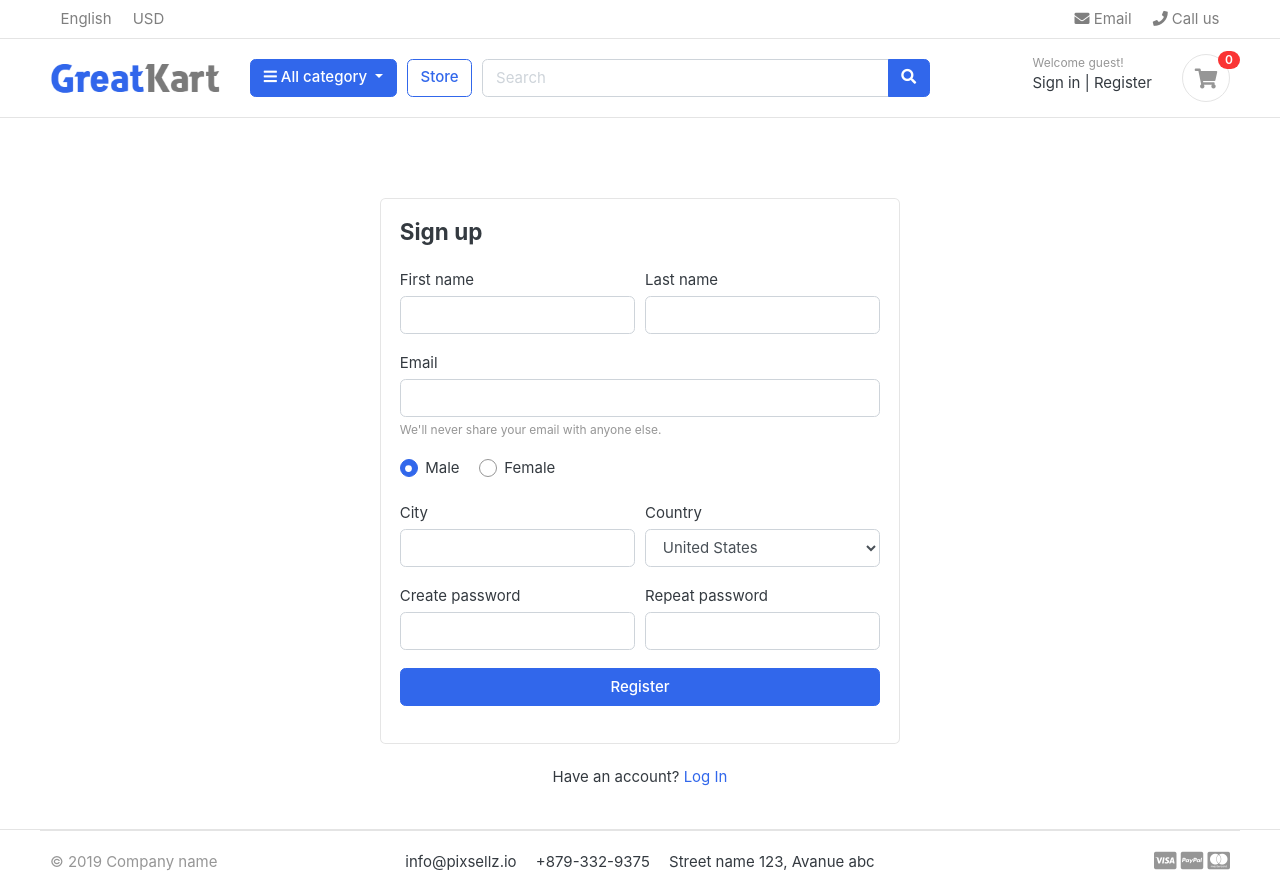
After one commit to snipher-marube/sokoEcommerce, a Django app: page /accounts/register/ in a window 1280 px wide. The commit adds this page. Run offline with Django 3.2, Linux system fonts and the light colour scheme; data comes from the database, SQL or seed files in the repository; both versions use the stored data as it was after the commit; some libraries are stand-ins or nearby versions; some web fonts are replaced.

Commit message:
accounts registration preparations

```diff
--- /dev/null
+++ b/accounts/urls.py
@@ -0,0 +1,8 @@
+from django.urls import path
+
+from . import views
+
+urlpatterns = [
+    path('register/', views.registerUser, name='register'),
+    path('login/', views.loginUser, name='login')
+]
--- a/accounts/views.py
+++ b/accounts/views.py
@@ -1,3 +1,7 @@
 from django.shortcuts import render
 
-# Create your views here.
+def registerUser(request):
+    return render(request, 'accounts/register.html')
+
+def loginUser(request):
+    return render(request, 'accounts/login.html')
--- a/sokoMarket/urls.py
+++ b/sokoMarket/urls.py
@@ -23,6 +23,7 @@ urlpatterns = [
     path('', include('pages.urls')), # new
     path('store/', include('store.urls')), # new
     path('cart', include('carts.urls')), # new
+    path('accounts/', include('accounts.urls')), # new
 ]
 if settings.DEBUG:
     urlpatterns += static(settings.MEDIA_URL, document_root=settings.MEDIA_ROOT)
--- /dev/null
+++ b/templates/accounts/register.html
@@ -0,0 +1,106 @@
+<!-- @format -->
+
+{% extends 'base.html' %}
+{% block title %}Register{% endblock %}
+{% load static%}
+{% block content %}
+
+<!-- ========================= SECTION CONTENT ========================= -->
+<section class="section-content padding-y">
+  <!-- ============================ COMPONENT REGISTER   ================================= -->
+  <div class="card mx-auto" style="max-width: 520px; margin-top: 40px">
+    <article class="card-body">
+      <header class="mb-4"><h4 class="card-title">Sign up</h4></header>
+      <form>
+        <div class="form-row">
+          <div class="col form-group">
+            <label>First name</label>
+            <input type="text" class="form-control" placeholder="" />
+          </div>
+          <!-- form-group end.// -->
+          <div class="col form-group">
+            <label>Last name</label>
+            <input type="text" class="form-control" placeholder="" />
+          </div>
+          <!-- form-group end.// -->
+        </div>
+        <!-- form-row end.// -->
+        <div class="form-group">
+          <label>Email</label>
+          <input type="email" class="form-control" placeholder="" />
+          <small class="form-text text-muted"
+            >We'll never share your email with anyone else.</small
+          >
+        </div>
+        <!-- form-group end.// -->
+        <div class="form-group">
+          <label class="custom-control custom-radio custom-control-inline">
+            <input
+              class="custom-control-input"
+              checked=""
+              type="radio"
+              name="gender"
+              value="option1"
+            />
+            <span class="custom-control-label"> Male </span>
+          </label>
+          <label class="custom-control custom-radio custom-control-inline">
+            <input
+              class="custom-control-input"
+              type="radio"
+              name="gender"
+              value="option2"
+            />
+            <span class="custom-control-label"> Female </span>
+          </label>
+        </div>
+        <!-- form-group end.// -->
+        <div class="form-row">
+          <div class="form-group col-md-6">
+            <label>City</label>
+            <input type="text" class="form-control" />
+          </div>
+          <!-- form-group end.// -->
+          <div class="form-group col-md-6">
+            <label>Country</label>
+            <select id="inputState" class="form-control">
+              <option>Choose...</option>
+              <option>Uzbekistan</option>
+              <option>Russia</option>
+              <option selected="">United States</option>
+              <option>India</option>
+              <option>Afganistan</option>
+            </select>
+          </div>
+          <!-- form-group end.// -->
+        </div>
+        <!-- form-row.// -->
+        <div class="form-row">
+          <div class="form-group col-md-6">
+            <label>Create password</label>
+            <input class="form-control" type="password" />
+          </div>
+          <!-- form-group end.// -->
+          <div class="form-group col-md-6">
+            <label>Repeat password</label>
+            <input class="form-control" type="password" />
+          </div>
+          <!-- form-group end.// -->
+        </div>
+        <div class="form-group">
+          <button type="submit" class="btn btn-primary btn-block">
+            Register
+          </button>
+        </div>
+        <!-- form-group// -->
+      </form>
+    </article>
+    <!-- card-body.// -->
+  </div>
+  <!-- card .// -->
+  <p class="text-center mt-4">Have an account? <a href="{% url 'login' %}">Log In</a></p>
+
+  <!-- ============================ COMPONENT REGISTER  END.// ================================= -->
+</section>
+<!-- ========================= SECTION CONTENT END// ========================= -->
+{% endblock %}
--- a/templates/includes/navbar.html
+++ b/templates/includes/navbar.html
@@ -102,9 +102,9 @@
             <div class="widget-header">
               <small class="title text-muted">Welcome guest!</small>
               <div>
-                <a href="./signin.html">Sign in</a>
+                <a href="{% url 'login' %}">Sign in</a>
                 <span class="dark-transp"> | </span>
-                <a href="./register.html"> Register</a>
+                <a href="{% url 'register' %}"> Register</a>
               </div>
             </div>
             <a href="{% url 'cart' %}" class="widget-header pl-3 ml-3">
```
Also changed, not shown: templates/accounts/login.html (added, +46 -0 lines), db.sqlite3.
